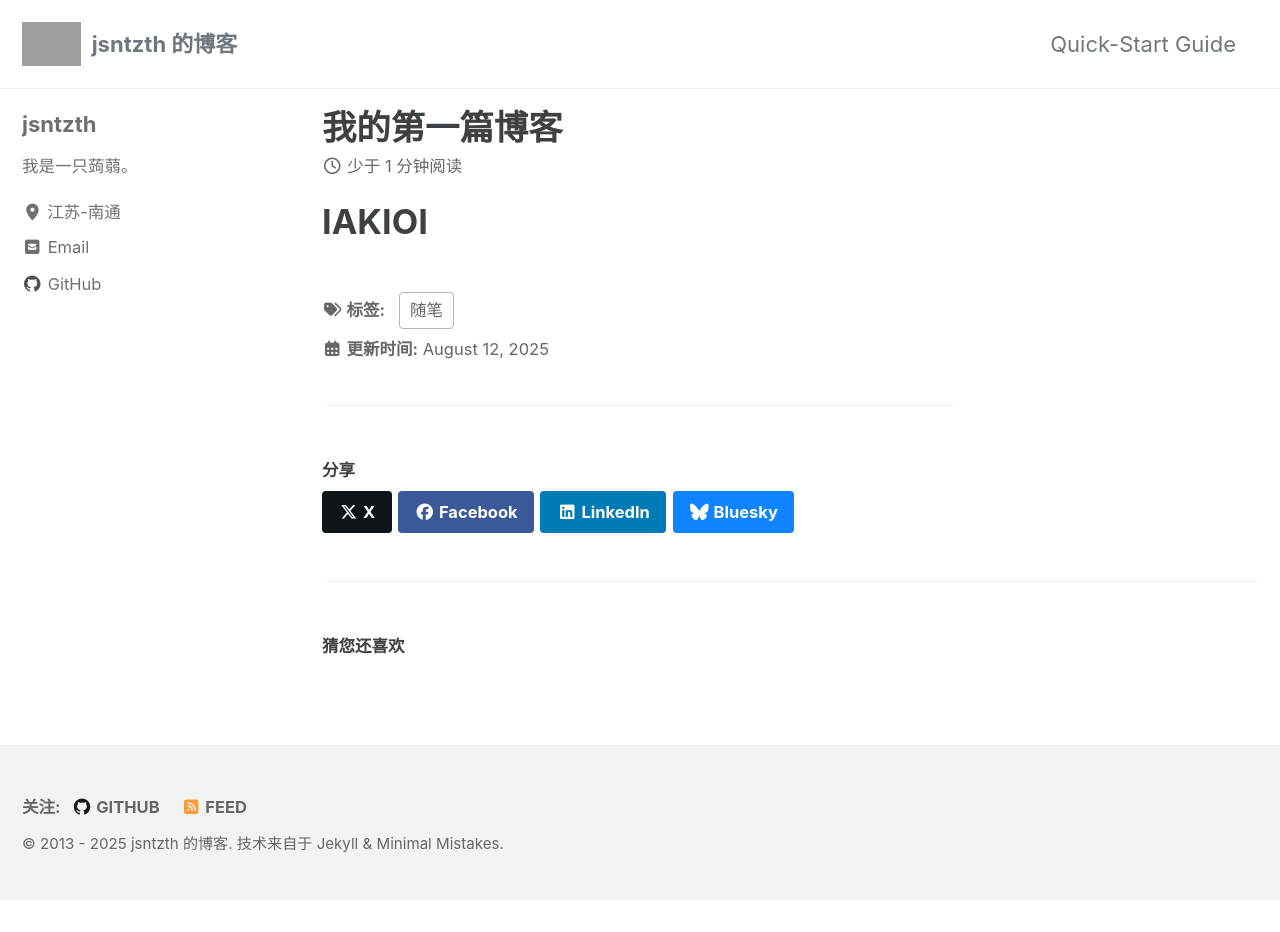
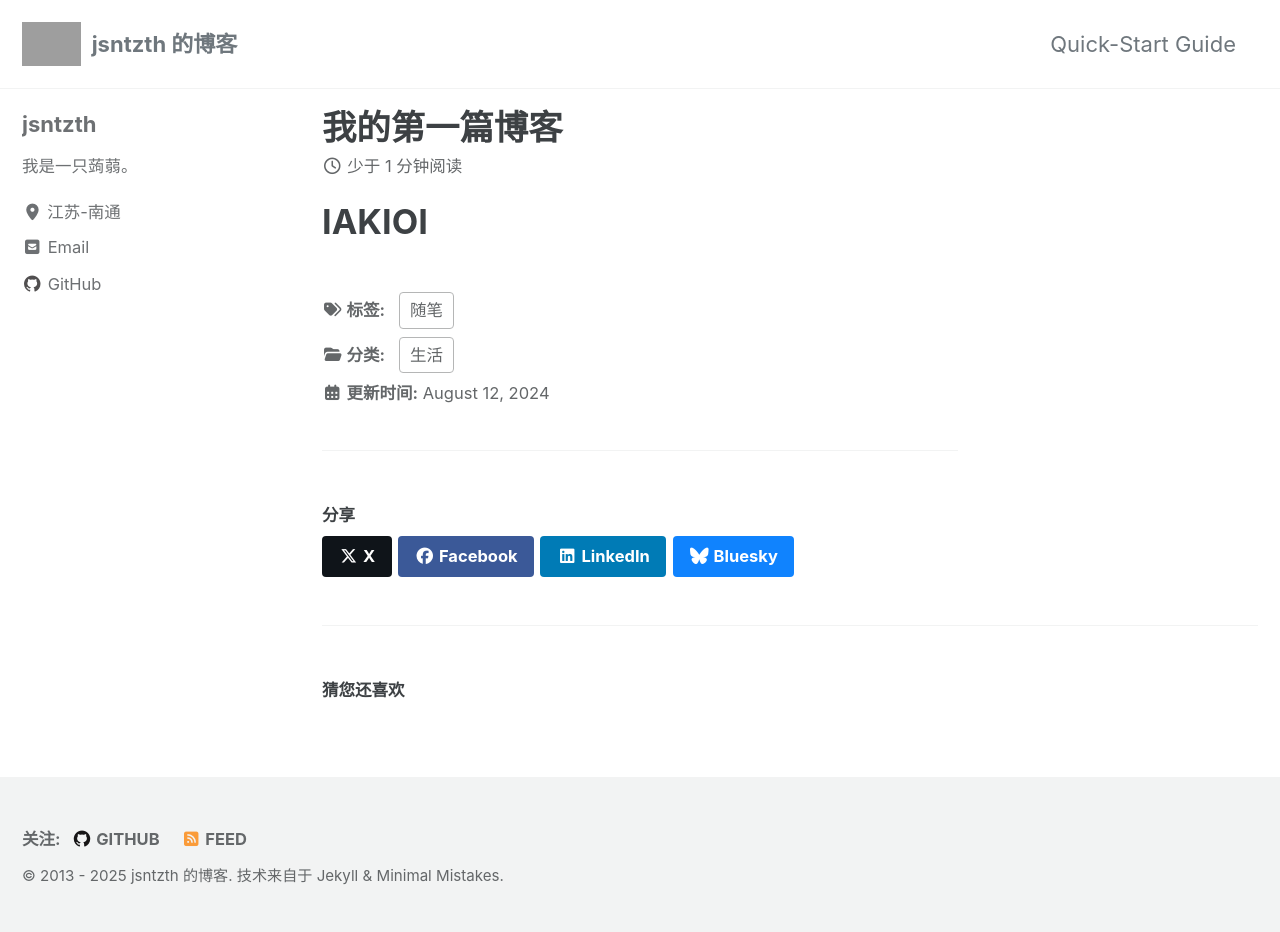
Before and after one commit to jsntzth/jsntzth.github.io, a Jekyll site: the page built from _posts/2025-08-12-我的第一篇文章.md, in a window 1280 px wide. Built offline with Jekyll 4.4.1, drawn with Linux system fonts in a browser that asks for light colours; cached includes are drawn as plain includes; before the commit the page ends 900 px from its top, so only the background shows below that; grey boxes are pictures that could not be loaded.

Commit message:
Update 2025-08-12-我的第一篇文章.md

```diff
--- a/_posts/2025-08-12-我的第一篇文章.md
+++ b/_posts/2025-08-12-我的第一篇文章.md
@@ -1,6 +1,7 @@
 ---
 title: "我的第一篇博客"
-date: 2025-08-12 15:30:00 +0800
+date: 2024-08-12 15:30:00 +0800
+categories: [生活]
 tags: [随笔]
 ---
 
```
